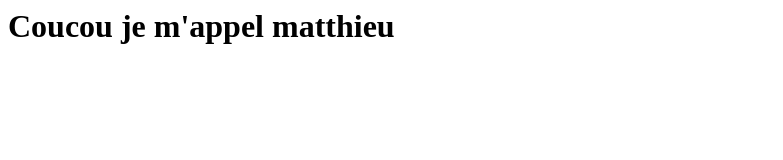
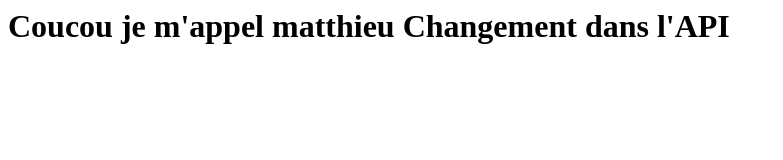
Before and after one commit to mpo-deltacode/conventionnal-commits-test, a website: page index.html in a window 1280 px wide. Shown: the whole page, without its empty margins (0-783 px from the left). Drawn offline with Linux system fonts and the light colour scheme.

Commit message:
fix(html): add text in index
BREAKING CHANGE: add variables

```diff
--- a/index.html
+++ b/index.html
@@ -1 +1,4 @@
-<h1>Coucou je m'appel matthieu</h1>
+<h1>Coucou je m'appel matthieu
+
+    Changement dans l'API
+</h1>
```
